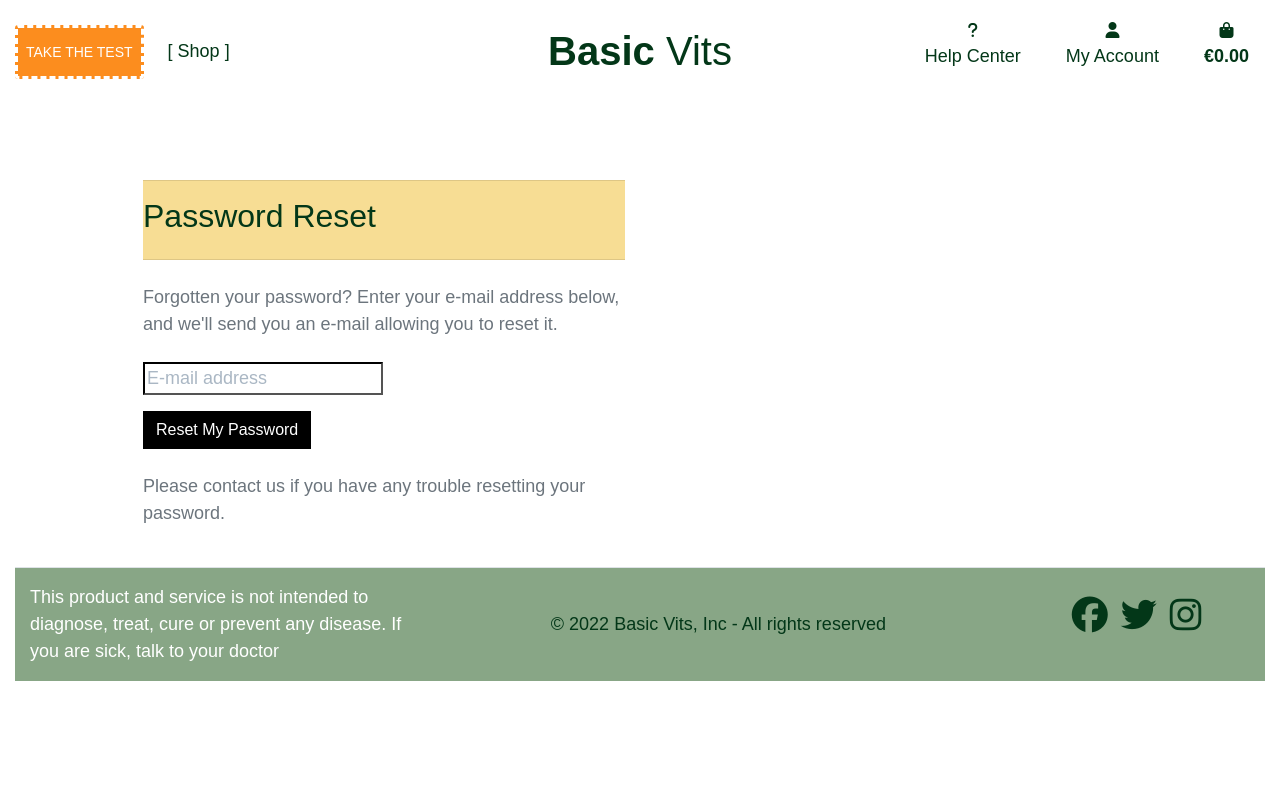
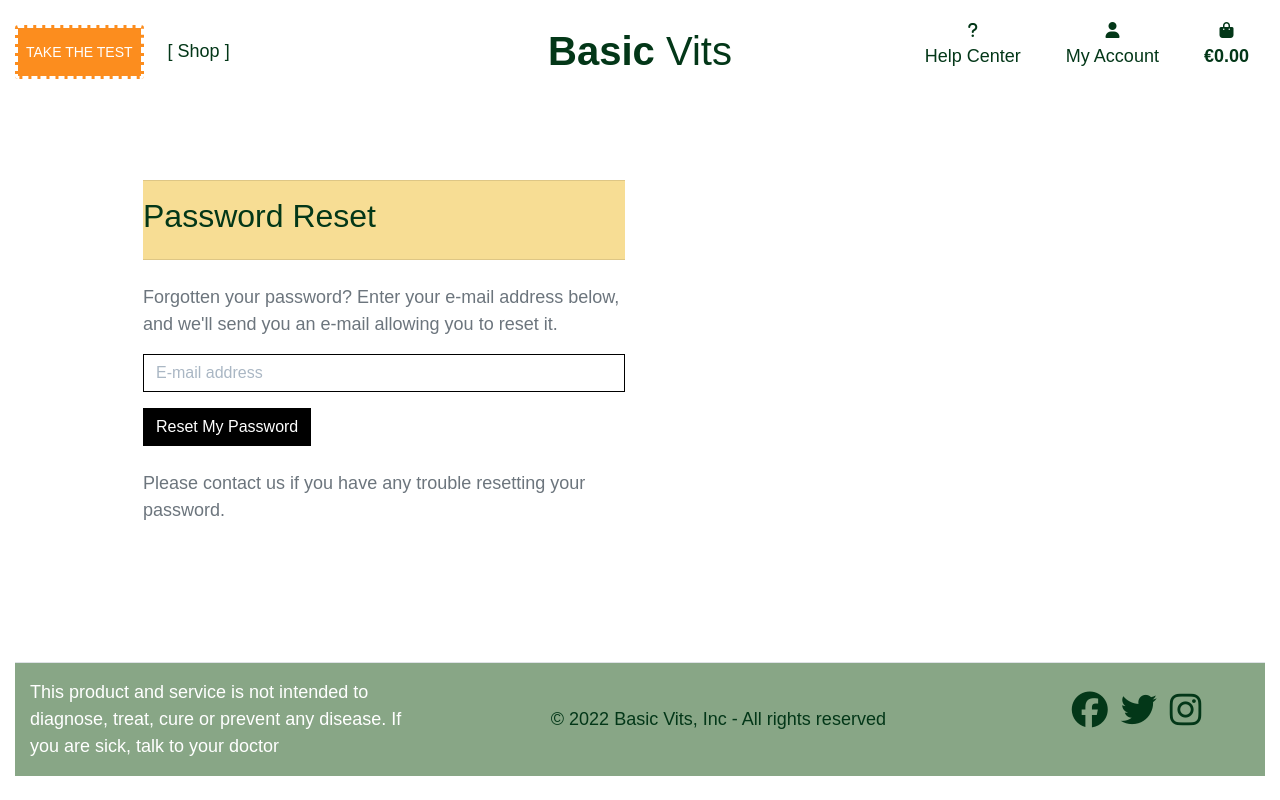
Before and after one commit to Code-Institute-Submissions/florencemezino-basic-vits_AprResub, a Django app: page /accounts/password/reset/ in a window 1280 px wide. Run offline with Django 3.2, Linux system fonts and the light colour scheme; parts of the project's set-up code (start-up, migrations or seed data) failed here and were passed over; some libraries are stand-ins or nearby versions.

Commit message:
Fixed footer to be stick at the bottom of the page

```diff
--- a/static/css/base.css
+++ b/static/css/base.css
@@ -8,8 +8,9 @@ body {
     color: #033718;
     font-size: 18px;
     font-family: 'Lora', sans-serif;
-    margin: 0;
-
+    min-height: 100vh;
+    display: flex;
+    flex-direction: column;
 }
 
 .title-section{
@@ -453,15 +454,17 @@ input[name='q']::placeholder {
 
 
 /* -------------------------------- Footer */
+
 .footer-background {
     background-color:#88A686;
     color: #fff;
-    /* position: absolute;
-    bottom: 0;
-    width: 100%;
-    height: 60px;
-    line-height: 60px; */
+
 }
+
+.footer-margin-top {
+    margin-top: auto;
+}
+
 
 .copyright-text {
     color : #033718;
--- a/templates/allauth/account/password_reset.html
+++ b/templates/allauth/account/password_reset.html
@@ -19,7 +19,7 @@
 
     <form method="POST" action="{% url 'account_reset_password' %}" class="password_reset">
         {% csrf_token %}
-        {{ form.as_p }}
+        {{ form|crispy }}
         <input type="submit" value="{% trans 'Reset My Password' %}" />
     </form>
 
--- a/templates/base.html
+++ b/templates/base.html
@@ -46,12 +46,10 @@
         <div id="top-nav" class="row bg-white pt-lg-2 d-none d-lg-flex">
             <div class="col-12 col-lg-4 my-auto py-1 py-lg-0">
                 <ul class="list-inline list-unstyled text-center text-lg-left my-0">
-                    {% if request.user.is_authenticated %}
-                        {% if request.user.is_superuser %}
+                    {% if user.is_superuser %}
                     <li class="list-inline-item">
                         <a href="{% url 'add_product' %}" class="test-now-button btn-sm text-uppercase py-3">Add Product</a>
                     <li class="list-inline-item">
-                        {% endif %}
                     {% else %}
                         <li class="list-inline-item">
                             <a href="https://0xljnku64g4.typeform.com/to/TKb0ptMs" class="test-now-button btn-sm text-uppercase py-3">Take the Test</a>
@@ -165,7 +163,7 @@
     {% endblock %}
 
     <!-- Footer -->
-    <div class="container-fluid">
+    <div class="container-fluid footer-margin-top">
     <footer class="d-flex flex-wrap justify-content-between align-items-center py-3 my-4 border-top footer-background">
         <div class="col-md-4">
             <span class="footer-background">This product and service is not intended to diagnose, treat, cure or prevent any disease.
```
